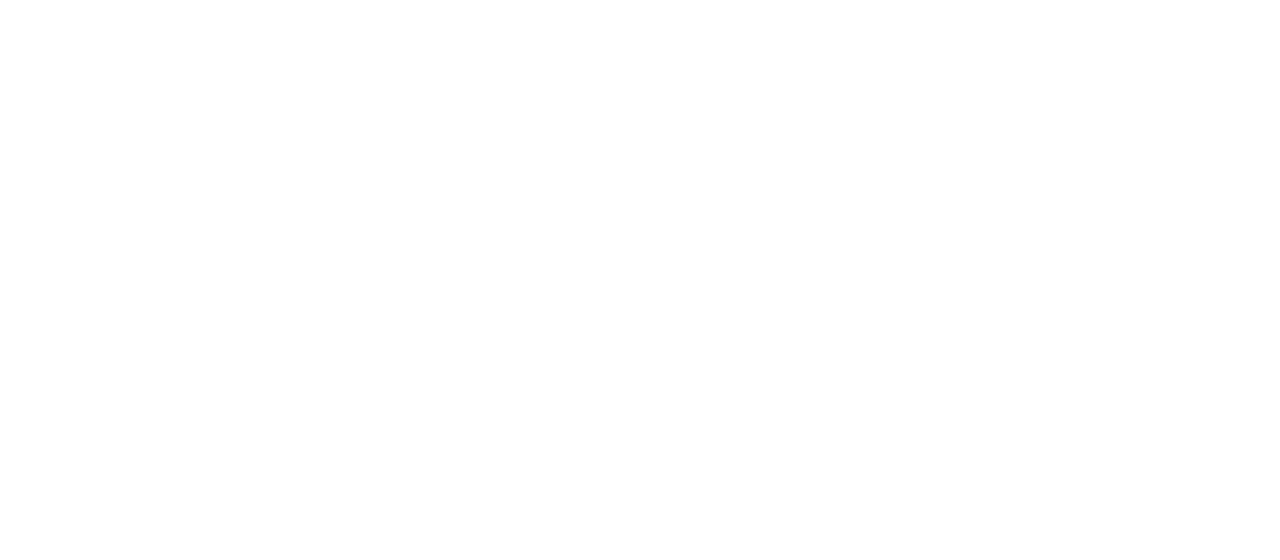
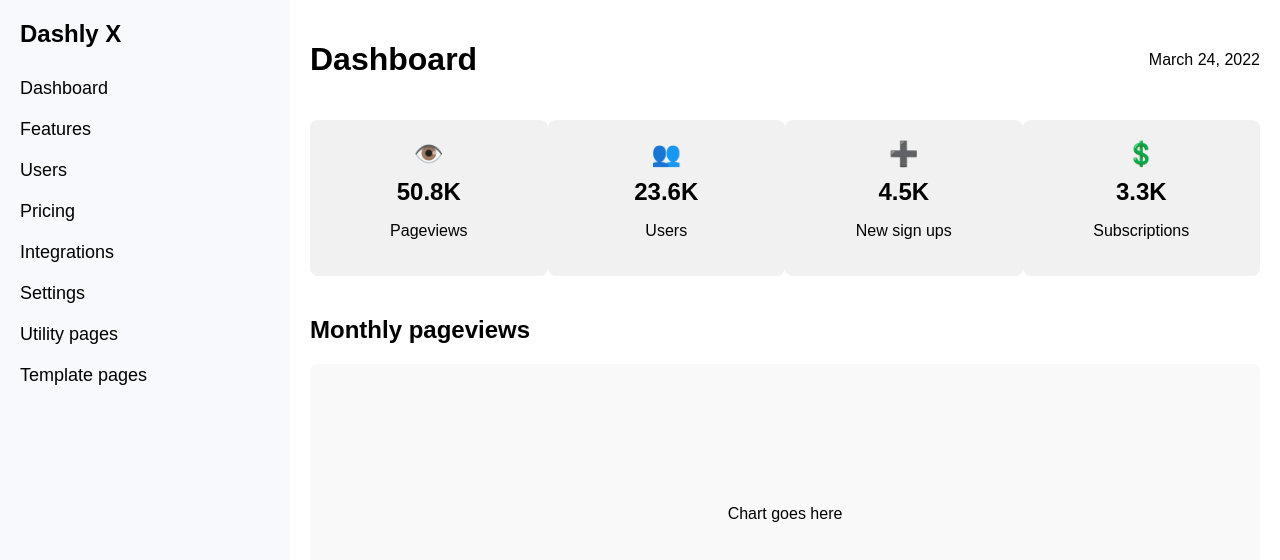
Before and after one commit to Aditey1908/SIH-2024, a React (Create React App) app in the folder frontend/: page /dashboard in a window 1280 px wide. Before the commit this address had no page. Shown: the top 560 px of the page. Built offline with nearby package versions, Linux system fonts and the light colour scheme.

Commit message:
made basic dashboard

```diff
--- a/frontend/src/App.js
+++ b/frontend/src/App.js
@@ -1,14 +1,14 @@
 import React from 'react';
-import { Route, BrowserRouter as Router, Routes } from 'react-router-dom';
-import HelloWorld from './components/Helloworld';
+import { BrowserRouter as Router, Route, Routes } from 'react-router-dom';
 import Login from './components/Login';
+import Dashboard from './components/Dashboard';
 
 function App() {
     return (
         <Router>
             <Routes>
                 <Route path="/" element={<Login />} />
-                <Route path="/hello-world" element={<HelloWorld />} />
+                <Route path="/dashboard" element={<Dashboard />} />
             </Routes>
         </Router>
     );
--- /dev/null
+++ b/frontend/src/components/Dashboard.css
@@ -0,0 +1,77 @@
+.dashboard-container {
+  display: flex;
+  height: 100vh;
+  font-family: Arial, sans-serif;
+}
+
+.sidebar {
+  width: 250px;
+  background-color: #f8f9fc;
+  padding: 20px;
+  box-shadow: 2px 0 5px rgba(0, 0, 0, 0.1);
+}
+
+.logo {
+  font-size: 24px;
+  font-weight: bold;
+  margin-bottom: 30px;
+}
+
+.menu {
+  list-style: none;
+  padding: 0;
+}
+
+.menu li {
+  margin: 20px 0;
+  font-size: 18px;
+  cursor: pointer;
+}
+
+.main-content {
+  flex-grow: 1;
+  padding: 20px;
+  background-color: #ffffff;
+}
+
+.header {
+  display: flex;
+  justify-content: space-between;
+  align-items: center;
+}
+
+.stats-cards {
+  display: flex;
+  justify-content: space-between;
+  margin-top: 20px;
+}
+
+.card {
+  width: 23%;
+  background-color: #f1f1f1;
+  border-radius: 8px;
+  padding: 20px;
+  text-align: center;
+}
+
+.card-icon {
+  font-size: 24px;
+  margin-bottom: 10px;
+}
+
+.card-info h2 {
+  margin: 10px 0;
+}
+
+.chart {
+  margin-top: 40px;
+}
+
+.chart-placeholder {
+  background-color: #f9f9f9;
+  height: 300px;
+  display: flex;
+  justify-content: center;
+  align-items: center;
+  border-radius: 8px;
+}
--- /dev/null
+++ b/frontend/src/components/Dashboard.js
@@ -0,0 +1,67 @@
+import React from 'react';
+import './Dashboard.css'; // Create this CSS file for styling.
+
+function Dashboard() {
+    return (
+        <div className="dashboard-container">
+            <aside className="sidebar">
+                <div className="logo">Dashly X</div>
+                <ul className="menu">
+                    <li>Dashboard</li>
+                    <li>Features</li>
+                    <li>Users</li>
+                    <li>Pricing</li>
+                    <li>Integrations</li>
+                    <li>Settings</li>
+                    <li>Utility pages</li>
+                    <li>Template pages</li>
+                </ul>
+            </aside>
+            <main className="main-content">
+                <header className="header">
+                    <h1>Dashboard</h1>
+                    <p>March 24, 2022</p>
+                </header>
+                <section className="stats-cards">
+                    <div className="card">
+                        <div className="card-icon">👁️</div>
+                        <div className="card-info">
+                            <h2>50.8K</h2>
+                            <p>Pageviews</p>
+                        </div>
+                    </div>
+                    <div className="card">
+                        <div className="card-icon">👥</div>
+                        <div className="card-info">
+                            <h2>23.6K</h2>
+                            <p>Users</p>
+                        </div>
+                    </div>
+                    <div className="card">
+                        <div className="card-icon">➕</div>
+                        <div className="card-info">
+                            <h2>4.5K</h2>
+                            <p>New sign ups</p>
+                        </div>
+                    </div>
+                    <div className="card">
+                        <div className="card-icon">💲</div>
+                        <div className="card-info">
+                            <h2>3.3K</h2>
+                            <p>Subscriptions</p>
+                        </div>
+                    </div>
+                </section>
+                <section className="chart">
+                    <h2>Monthly pageviews</h2>
+                    <div className="chart-placeholder">
+                        {/* Replace with an actual chart */}
+                        <p>Chart goes here</p>
+                    </div>
+                </section>
+            </main>
+        </div>
+    );
+}
+
+export default Dashboard;
--- a/frontend/src/components/Helloworld.js
+++ /dev/null
@@ -1,11 +0,0 @@
-import React from 'react';
-
-function Helloworld() {
-    return (
-        <div>
-            <h1>Hello World</h1>
-        </div>
-    );
-}
-
-export default Helloworld;
--- a/frontend/src/components/Login.js
+++ b/frontend/src/components/Login.js
@@ -11,11 +11,12 @@
         e.preventDefault();
         // Here you would typically check credentials, for now we'll just redirect
         if (email && password) {
-            navigate('/hello-world'); // Redirects to the Hello World page
+            navigate('/dashboard'); // Redirects to the Dashboard page
         } else {
             alert('Please enter your email and password');
         }
     };
+
 
     return (
         <div className="login-container">
```
